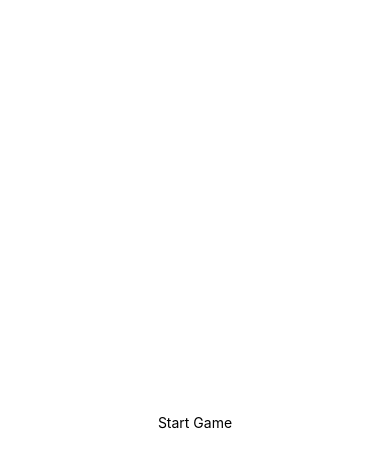
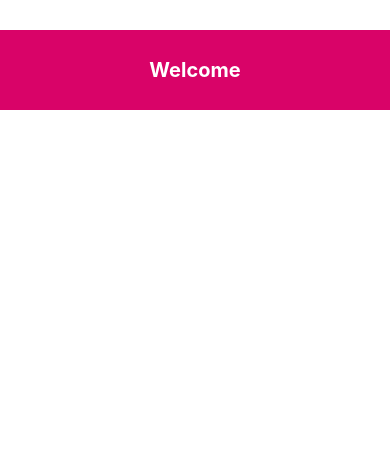
Before and after one commit to sotopro/peoplevsnumbers, a React Native app: screen / in a window 390 px wide. Shown: the top 468 px of the page. Built offline with nearby package versions, Linux system fonts and the light colour scheme.

Commit message:
[feature] - create header component and module for components and implement in start screen

```diff
--- /dev/null
+++ b/src/components/header/index.jsx
@@ -0,0 +1,14 @@
+import React from 'react';
+import { View, Text } from 'react-native';
+
+import { styles } from './styles';
+
+const Header = ({ title }) => {
+  return (
+    <View style={styles.container}>
+      <Text style={styles.title}>{title}</Text>
+    </View>
+  );
+};
+
+export default Header;
--- /dev/null
+++ b/src/components/header/styles.js
@@ -0,0 +1,16 @@
+import { StyleSheet } from 'react-native';
+
+export const styles = StyleSheet.create({
+  container: {
+    height: 80,
+    backgroundColor: '#D90368',
+    marginTop: 30,
+    justifyContent: 'center',
+    alignItems: 'center',
+  },
+  title: {
+    fontSize: 20,
+    color: '#ffffff',
+    fontWeight: 'bold',
+  },
+});
--- /dev/null
+++ b/src/components/index.js
@@ -0,0 +1 @@
+export { default as Header } from './header/index';
--- a/src/screens/start-game/index.jsx
+++ b/src/screens/start-game/index.jsx
@@ -1,11 +1,12 @@
 import { Text, View } from 'react-native';
 
 import { styles } from './styles';
+import { Header } from '../../components/index';
 
 const StartGame = () => {
   return (
     <View style={styles.container}>
-      <Text>Start Game</Text>
+      <Header title="Welcome" />
     </View>
   );
 };
--- a/src/screens/start-game/styles.js
+++ b/src/screens/start-game/styles.js
@@ -4,7 +4,5 @@ export const styles = StyleSheet.create({
   container: {
     flex: 1,
     backgroundColor: '#fff',
-    justifyContent: 'center',
-    alignItems: 'center',
   },
 });
--- a/src/styles.js
+++ b/src/styles.js
@@ -4,7 +4,5 @@ export const styles = StyleSheet.create({
   container: {
     flex: 1,
     backgroundColor: '#fff',
-    justifyContent: 'center',
-    alignItems: 'center',
   },
 });
```
